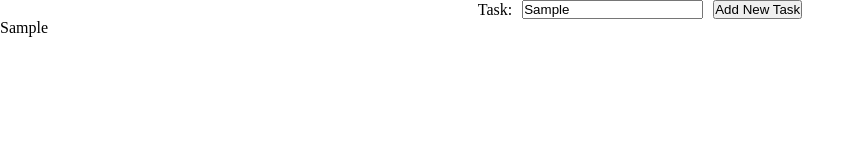
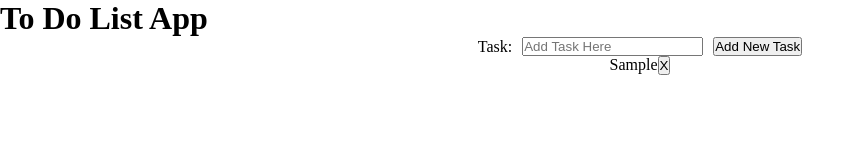
Before and after one commit to marcyvillegas/Simple-To-Do-List, a plain HTML site: page index.htm in a window 1280 px wide. Both pictures are taken after typing "Sample" into the empty fields and a click on the button "Add New Task". Shown: the whole page, without its empty margins (0-865 px from the left). Drawn offline with Linux system fonts and the light colour scheme.

Commit message:
Changed p to li and added delete button
The p is changed to li and there's a delete button for every li but it is still not functioning.

```diff
--- a/index.htm
+++ b/index.htm
@@ -10,17 +10,22 @@
 </head>
 
 <body>
+    <h1>To Do List App</h1>
+
+    <!-- Div for the inputing the new task -->
     <div class="toDoInput">
         <label for="taskName">Task:</label>
         <input type="text" id="taskName" placeholder="Add Task Here">
-        <button id="submitButton">Add New Task</button>
+        <button id="submitButton" type="submit">Add New Task</button>
     </div>
 
-    <div class="taskContainer">
+    <!-- New task container -->
+    <div class="taskBox">
+        <ul class="taskContainer">
 
+        </ul>
     </div>
 
     <script src="/toDo.js"></script>
 </body>
-
 </html>
--- a/main.css
+++ b/main.css
@@ -16,3 +16,20 @@
 {
     margin: 0 10px 0 10px;
 }
+
+.taskBox
+{
+    display: flex;
+    align-items: center;
+    justify-content: center;
+}
+
+.taskContainer li
+{
+    list-style-type: none;
+}
+
+.delButton
+{
+
+}
--- a/toDo.js
+++ b/toDo.js
@@ -1,12 +1,22 @@
+//Declare the variables for the button, input field value and div container of the new tasks
 let button = document.querySelector("#submitButton");
 let taskValue = document.querySelector("#taskName");
 let taskList = document.querySelector(".taskContainer");
+let container = document.querySelector(".taskBox");
+
+//Function when button is clicked
+button.addEventListener("click", function(e){
+    //Cancel the default action
+    e.preventDefault();
+    let newTask = document.createElement('li');
+    let deleteButton = document.createElement('button');
+    newTask.innerText = taskValue.value;
+    deleteButton.innerText = "X";
+    deleteButton.classList.add();
+    newTask.appendChild(deleteButton);
+    container.appendChild(taskList);
+    taskList.appendChild(newTask);
+    taskValue.value = "";
 
 
-button.addEventListener("click", function(e){
-    e.preventDefault();
-    let newTask = document.createElement('p');
-    newTask.innerText = taskValue.value;
-    taskList.appendChild(newTask);
-
 });
```
